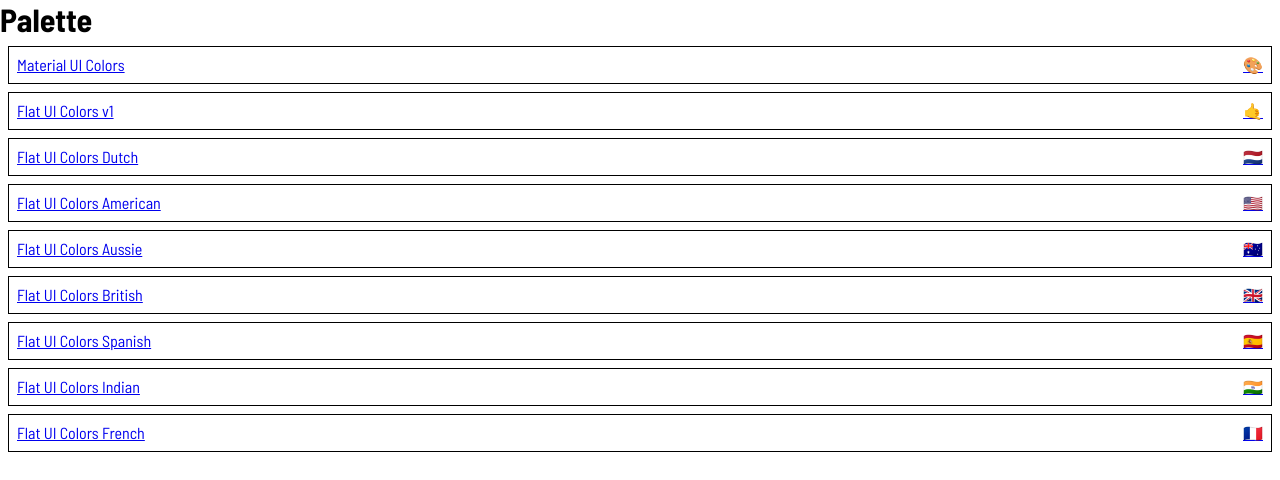
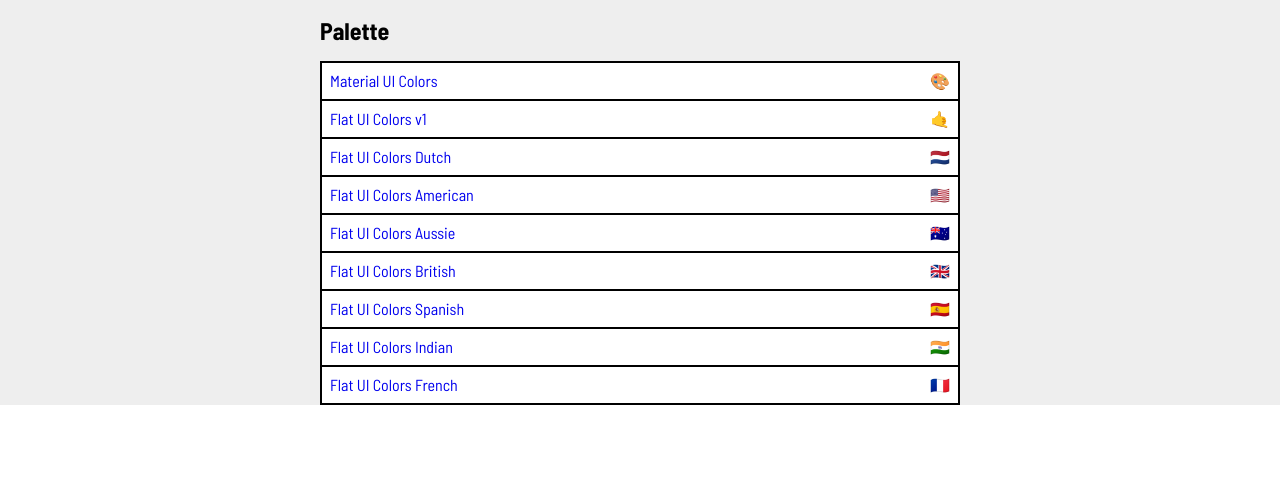
Before and after one commit to shahreaz0/shade, a React (Vite) app: page / in a window 1280 px wide. Shown: the top 480 px of the page. Built offline with nearby package versions, Linux system fonts and the light colour scheme.

Commit message:
Style PaletteList

```diff
--- a/src/components/ColorBox.css
+++ b/src/components/ColorBox.css
@@ -21,6 +21,7 @@
 	color: white;
 	line-height: 30px;
 	opacity: 0;
+	cursor: pointer;
 }
 
 .ColorBox:hover .copy-button {
--- a/src/components/MiniPalette.jsx
+++ b/src/components/MiniPalette.jsx
@@ -4,7 +4,6 @@
 const styles = {
 	root: {
 		backgroundColor: "white",
-		margin: ".5rem",
 		padding: ".5rem",
 		border: "1px solid black",
 		cursor: "pointer",
--- a/src/components/PaletteList.jsx
+++ b/src/components/PaletteList.jsx
@@ -1,23 +1,55 @@
 import React from "react";
 import { Link } from "react-router-dom";
+import { withStyles } from "@material-ui/core/styles";
 
 // components
 import MiniPalette from "./MiniPalette";
 
+const styles = {
+	root: {
+		backgroundColor: "#eee",
+		display: "flex",
+		justifyContent: "center",
+	},
+	navbar: {
+		display: "flex",
+		justifyContent: "flex-start",
+		width: "100%",
+		margin: "1rem 0",
+	},
+	container: {
+		width: "50%",
+		display: "flex",
+		flexWrap: "wrap",
+	},
+	miniPalettes: {
+		width: "100%",
+		border: "1px solid black",
+		display: "grid",
+	},
+	link: {
+		textDecoration: "none",
+	},
+};
+
 const PaletteList = (props) => {
-	const { palettes } = props;
+	const { palettes, classes } = props;
 
-	const palettesLinks = palettes.map((palette, key) => (
-		<Link key={key} to={`/palette/${palette.id}`}>
+	const miniPalettes = palettes.map((palette, key) => (
+		<Link key={key} to={`/palette/${palette.id}`} className={classes.link}>
 			<MiniPalette {...palette} />
 		</Link>
 	));
 	return (
-		<div>
-			<h1>Palette</h1>
-			{palettesLinks}
+		<div className={classes.root}>
+			<div className={classes.container}>
+				<nav className={classes.navbar}>
+					<h1>Palette</h1>
+				</nav>
+				<div className={classes.miniPalettes}>{miniPalettes}</div>
+			</div>
 		</div>
 	);
 };
 
-export default PaletteList;
+export default withStyles(styles)(PaletteList);
```
Also changed, not shown: 5 other files (tests, documents, lock files or other folders).
